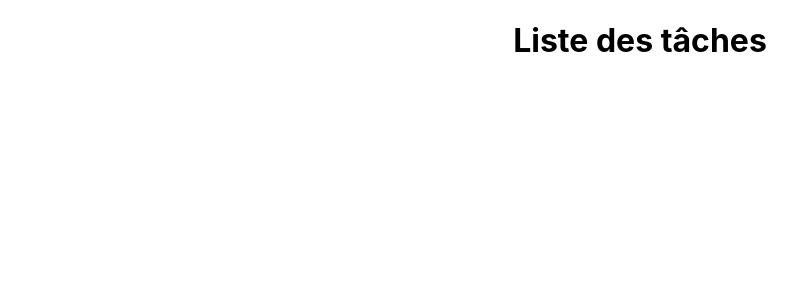
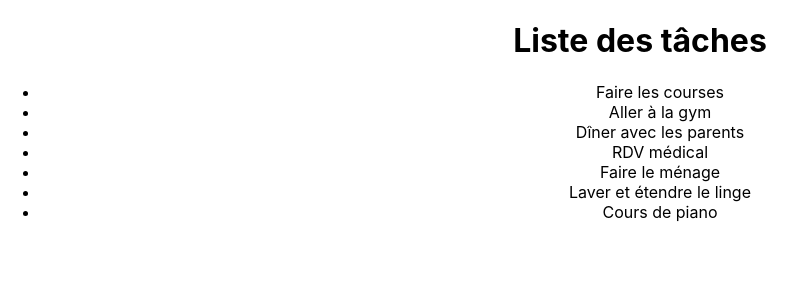
Before and after one commit to cnini/estiam-frontend, a React (Create React App) app in the folder tp/tp-01/: page /taches in a window 1280 px wide. Shown: the top 300 px of the page, without its empty margins (0-806 px from the left). Built offline with nearby package versions, Linux system fonts and the light colour scheme.

Commit message:
Afficher une liste de tâches avec des données entrées en dur

```diff
--- a/tp/tp-01/src/routes/Tasks.js
+++ b/tp/tp-01/src/routes/Tasks.js
@@ -1,5 +1,20 @@
 export default function Tasks() {
+    const tasks = [
+        { id: 0, label: "Faire les courses" },
+        { id: 1, label: "Aller à la gym" },
+        { id: 2, label: "Dîner avec les parents" },
+        { id: 3, label: "RDV médical" },
+        { id: 4, label: "Faire le ménage" },
+        { id: 5, label: "Laver et étendre le linge" },
+        { id: 6, label: "Cours de piano" }
+    ]
+
     return (
-      <h1>Liste des tâches</h1>
+      <>
+        <h1>Liste des tâches</h1>
+        <ul>
+            { tasks.length ? tasks.map(task => (<li key={task.id}>{task.label}</li>)) : '' }
+        </ul>
+      </>
     )
 }
```
